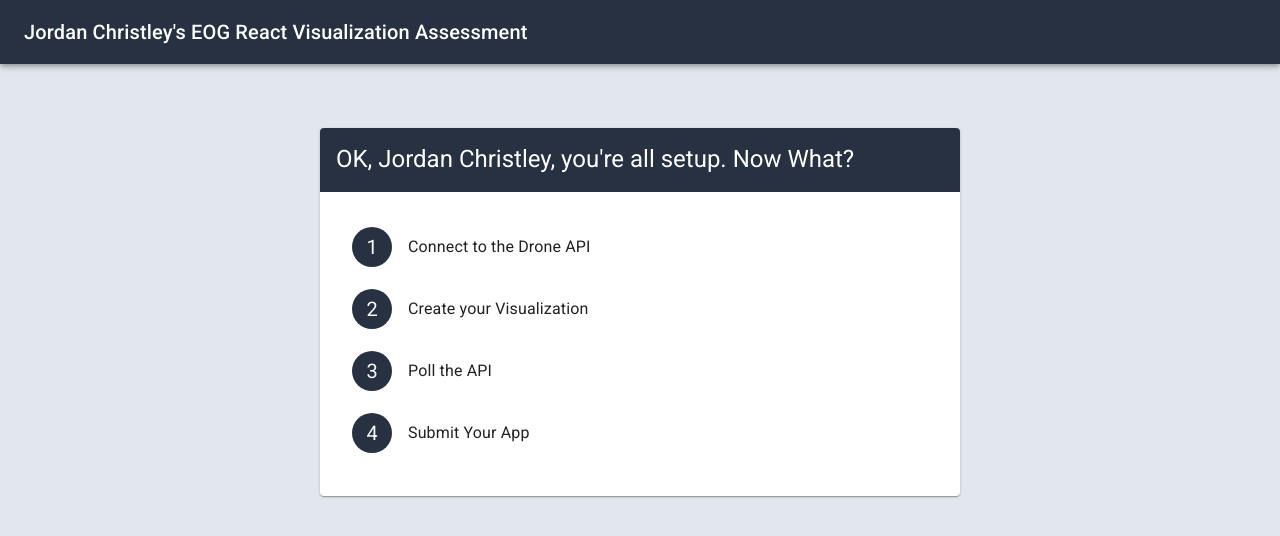
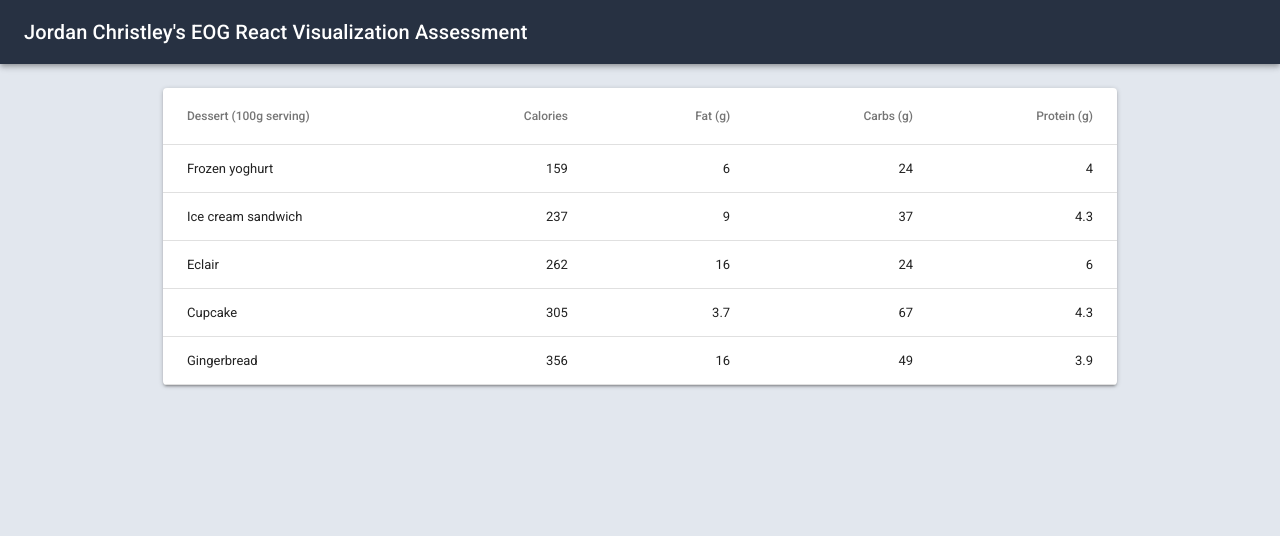
Before and after one commit to JordanTreDaniel/EOG-Assessment, a React (Create React App) app: page /dashboard in a window 1280 px wide. Shown: the top 536 px of the page. Built offline with nearby package versions, Linux system fonts and the light colour scheme; no server answers.

Commit message:
Hook up routing. Make DashboardContainer and Table

```diff
--- a/package.json
+++ b/package.json
@@ -8,6 +8,7 @@
     "react": "^16.6.0",
     "react-dom": "^16.6.0",
     "react-redux": "^5.0.7",
+    "react-router-dom": "^4.3.1",
     "react-scripts": "2.0.5",
     "react-toastify": "^4.4.0",
     "redux": "^4.0.1",
--- a/src/App.js
+++ b/src/App.js
@@ -1,14 +1,14 @@
 import React from "react";
 import createStore from "./store";
 import { Provider } from "react-redux";
-import { ToastContainer } from "react-toastify";
 import { MuiThemeProvider, createMuiTheme } from "@material-ui/core/styles";
 import CssBaseline from "@material-ui/core/CssBaseline";
 import "react-toastify/dist/ReactToastify.css";
+import { BrowserRouter as Router, Route, Link } from "react-router-dom";
 import Header from "./components/Header";
 import Wrapper from "./components/Wrapper";
-import NowWhat from "./components/NowWhat";
-
+import HomeContainer from "./containers/HomeContainer";
+import DashboardContainer from "./containers/DashboardContainer";
 const store = createStore();
 const theme = createMuiTheme({
   typography: {
@@ -33,8 +33,12 @@
     <Provider store={store}>
       <Wrapper>
         <Header />
-        <NowWhat />
-        <ToastContainer />
+        <Router>
+          <>
+            <Route path="/" exact component={HomeContainer} />
+            <Route path="/dashboard" component={DashboardContainer} />
+          </>
+        </Router>
       </Wrapper>
     </Provider>
   </MuiThemeProvider>
--- /dev/null
+++ b/src/components/DashboardTable.js
@@ -0,0 +1,73 @@
+import React from "react";
+import PropTypes from "prop-types";
+import { withStyles } from "@material-ui/core/styles";
+import Table from "@material-ui/core/Table";
+import TableBody from "@material-ui/core/TableBody";
+import TableCell from "@material-ui/core/TableCell";
+import TableHead from "@material-ui/core/TableHead";
+import TableRow from "@material-ui/core/TableRow";
+import Paper from "@material-ui/core/Paper";
+
+const styles = theme => ({
+  root: {
+    width: "100%",
+    marginTop: theme.spacing.unit * 3,
+    overflowX: "auto"
+  },
+  table: {
+    minWidth: 700
+  }
+});
+
+let id = 0;
+function createData(name, calories, fat, carbs, protein) {
+  id += 1;
+  return { id, name, calories, fat, carbs, protein };
+}
+
+const rows = [
+  createData("Frozen yoghurt", 159, 6.0, 24, 4.0),
+  createData("Ice cream sandwich", 237, 9.0, 37, 4.3),
+  createData("Eclair", 262, 16.0, 24, 6.0),
+  createData("Cupcake", 305, 3.7, 67, 4.3),
+  createData("Gingerbread", 356, 16.0, 49, 3.9)
+];
+
+function SimpleTable(props) {
+  const { classes } = props;
+
+  return (
+    <Paper className={classes.root}>
+      <Table className={classes.table}>
+        <TableHead>
+          <TableRow>
+            <TableCell>Dessert (100g serving)</TableCell>
+            <TableCell align="right">Calories</TableCell>
+            <TableCell align="right">Fat (g)</TableCell>
+            <TableCell align="right">Carbs (g)</TableCell>
+            <TableCell align="right">Protein (g)</TableCell>
+          </TableRow>
+        </TableHead>
+        <TableBody>
+          {rows.map(row => (
+            <TableRow key={row.id}>
+              <TableCell component="th" scope="row">
+                {row.name}
+              </TableCell>
+              <TableCell align="right">{row.calories}</TableCell>
+              <TableCell align="right">{row.fat}</TableCell>
+              <TableCell align="right">{row.carbs}</TableCell>
+              <TableCell align="right">{row.protein}</TableCell>
+            </TableRow>
+          ))}
+        </TableBody>
+      </Table>
+    </Paper>
+  );
+}
+
+SimpleTable.propTypes = {
+  classes: PropTypes.object.isRequired
+};
+
+export default withStyles(styles)(SimpleTable);
--- /dev/null
+++ b/src/containers/DashboardContainer.js
@@ -0,0 +1,38 @@
+import React from "react";
+import PropTypes from "prop-types";
+import { withStyles } from "@material-ui/core/styles";
+import Paper from "@material-ui/core/Paper";
+import Grid from "@material-ui/core/Grid";
+import DashboardTable from "../components/DashboardTable";
+const styles = theme => ({
+  root: {
+    flexGrow: 1
+  },
+  paper: {
+    padding: theme.spacing.unit * 2,
+    textAlign: "center",
+    color: theme.palette.text.secondary
+  }
+});
+
+function DashboardContainer(props) {
+  const { classes } = props;
+
+  return (
+    <div className={classes.root}>
+      <Grid container spacing={24}>
+        <Grid item xs />
+        <Grid item xs={12} sm={9}>
+          <DashboardTable />
+        </Grid>
+        <Grid item xs />
+      </Grid>
+    </div>
+  );
+}
+
+DashboardContainer.propTypes = {
+  classes: PropTypes.object.isRequired
+};
+
+export default withStyles(styles)(DashboardContainer);
--- /dev/null
+++ b/src/containers/HomeContainer.js
@@ -0,0 +1,14 @@
+import React, { Fragment } from "react";
+import { ToastContainer } from "react-toastify";
+import NowWhat from "../components/NowWhat";
+
+const HomeContainer = props => {
+  return (
+    <>
+      <NowWhat />
+      <ToastContainer />
+    </>
+  );
+};
+
+export default HomeContainer;
```
Also changed, not shown: 1 other file (tests, documents, lock files or other folders).
